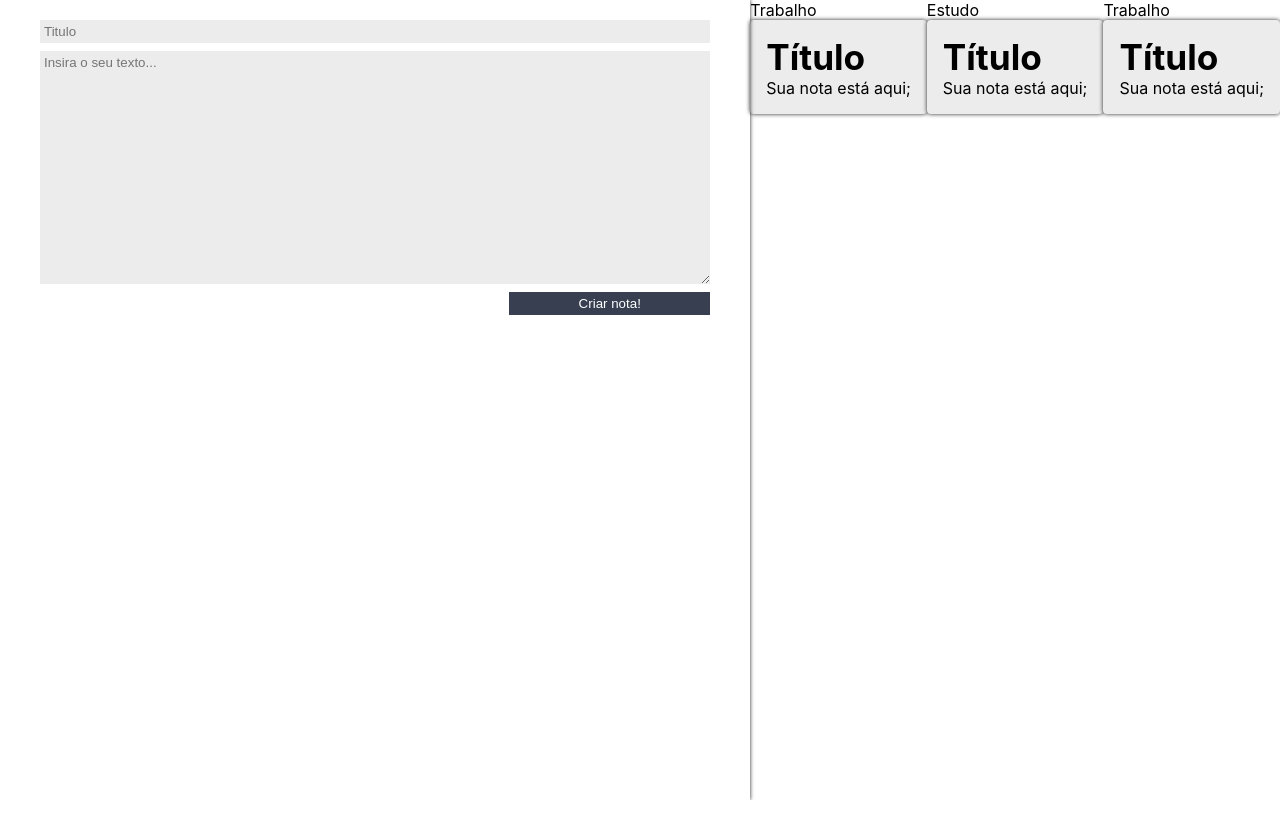
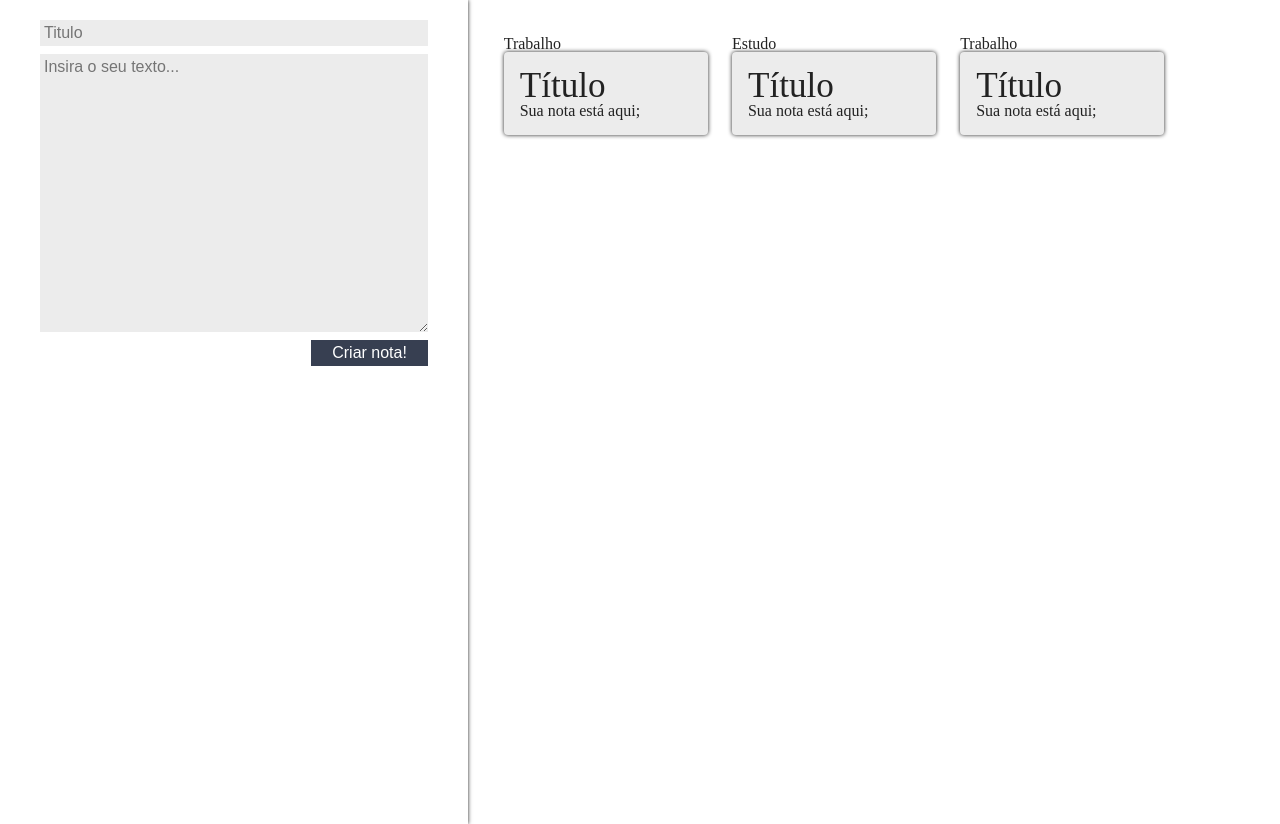
Before and after one commit to Levi-Magny/React-Estudos-Iniciais, a React (Create React App) app in the folder ceep/: page / in a window 1280 px wide. Before the commit the page ends 800 px from the top, so only its background shows below. Built offline with nearby package versions, Linux system fonts and the light colour scheme; the HTML template or start-up script is replaced by a standard one.

Commit message:
Completando o CSS

```diff
--- a/ceep/src/assets/index.css
+++ b/ceep/src/assets/index.css
@@ -1,18 +1,441 @@
-*{
-  box-sizing: border-box;
+html,
+body,
+div,
+span,
+applet,
+object,
+iframe,
+h1,
+h2,
+h3,
+h4,
+h5,
+h6,
+p,
+blockquote,
+pre,
+a,
+abbr,
+acronym,
+address,
+big,
+cite,
+code,
+del,
+dfn,
+em,
+img,
+ins,
+kbd,
+q,
+s,
+samp,
+small,
+strike,
+strong,
+sub,
+sup,
+tt,
+var,
+b,
+u,
+i,
+center,
+dl,
+dt,
+dd,
+ol,
+ul,
+li,
+fieldset,
+form,
+label,
+legend,
+table,
+caption,
+tbody,
+tfoot,
+thead,
+tr,
+th,
+td,
+article,
+aside,
+canvas,
+details,
+embed,
+figure,
+figcaption,
+footer,
+header,
+hgroup,
+menu,
+nav,
+output,
+ruby,
+section,
+summary,
+time,
+mark,
+audio,
+video {
+  margin: 0;
+  padding: 0;
+  border: 0;
+  font-size: 100%;
+  font: inherit;
+  vertical-align: baseline;
+}
+
+/* make sure to set some focus styles for accessibility */
+:focus {
+  outline: 0;
+}
+
+/* HTML5 display-role reset for older browsers */
+article,
+aside,
+details,
+figcaption,
+figure,
+footer,
+header,
+hgroup,
+menu,
+nav,
+section {
+  display: block;
+}
+
+body {
+  line-height: 1;
+}
+
+ol,
+ul {
+  list-style: none;
+}
+
+blockquote,
+q {
+  quotes: none;
+}
+
+blockquote:before,
+blockquote:after,
+q:before,
+q:after {
+  content: "";
+  content: none;
+}
+
+table {
+  border-collapse: collapse;
+  border-spacing: 0;
+}
+
+input[type="search"]::-webkit-search-cancel-button,
+input[type="search"]::-webkit-search-decoration,
+input[type="search"]::-webkit-search-results-button,
+input[type="search"]::-webkit-search-results-decoration {
+  -webkit-appearance: none;
+  -moz-appearance: none;
+}
+
+input[type="search"] {
+  -webkit-appearance: none;
+  -moz-appearance: none;
+  -webkit-box-sizing: content-box;
+  -moz-box-sizing: content-box;
+  box-sizing: content-box;
+}
+
+textarea {
+  overflow: auto;
+  vertical-align: top;
+  resize: vertical;
+}
+
+/**
+ * Correct `inline-block` display not defined in IE 6/7/8/9 and Firefox 3.
+ */
+
+audio,
+canvas,
+video {
+  display: inline-block;
+  *display: inline;
+  *zoom: 1;
+  max-width: 100%;
+}
+
+/**
+ * Prevent modern browsers from displaying `audio` without controls.
+ * Remove excess height in iOS 5 devices.
+ */
+
+audio:not([controls]) {
+  display: none;
+  height: 0;
+}
+
+/**
+ * Address styling not present in IE 7/8/9, Firefox 3, and Safari 4.
+ * Known issue: no IE 6 support.
+ */
+
+[hidden] {
+  display: none;
+}
+
+/**
+ * 1. Correct text resizing oddly in IE 6/7 when body `font-size` is set using
+ *    `em` units.
+ * 2. Prevent iOS text size adjust after orientation change, without disabling
+ *    user zoom.
+ */
+
+html {
+  font-size: 100%; /* 1 */
+  -webkit-text-size-adjust: 100%; /* 2 */
+  -ms-text-size-adjust: 100%; /* 2 */
+}
+
+/**
+ * Address `outline` inconsistency between Chrome and other browsers.
+ */
+
+a:focus {
+  outline: thin dotted;
+}
+
+/**
+ * Improve readability when focused and also mouse hovered in all browsers.
+ */
+
+a:active,
+a:hover {
+  outline: 0;
+}
+
+/**
+ * 1. Remove border when inside `a` element in IE 6/7/8/9 and Firefox 3.
+ * 2. Improve image quality when scaled in IE 7.
+ */
+
+img {
+  border: 0; /* 1 */
+  -ms-interpolation-mode: bicubic; /* 2 */
+}
+
+/**
+ * Address margin not present in IE 6/7/8/9, Safari 5, and Opera 11.
+ */
+
+figure {
+  margin: 0;
+}
+
+/**
+ * Correct margin displayed oddly in IE 6/7.
+ */
+
+form {
+  margin: 0;
+}
+
+/**
+ * Define consistent border, margin, and padding.
+ */
+
+fieldset {
+  border: 1px solid #c0c0c0;
+  margin: 0 2px;
+  padding: 0.35em 0.625em 0.75em;
+}
+
+/**
+ * 1. Correct color not being inherited in IE 6/7/8/9.
+ * 2. Correct text not wrapping in Firefox 3.
+ * 3. Correct alignment displayed oddly in IE 6/7.
+ */
+
+legend {
+  border: 0; /* 1 */
+  padding: 0;
+  white-space: normal; /* 2 */
+  *margin-left: -7px; /* 3 */
+}
+
+/**
+ * 1. Correct font size not being inherited in all browsers.
+ * 2. Address margins set differently in IE 6/7, Firefox 3+, Safari 5,
+ *    and Chrome.
+ * 3. Improve appearance and consistency in all browsers.
+ */
+
+button,
+input,
+select,
+textarea {
+  font-size: 100%; /* 1 */
+  margin: 0; /* 2 */
+  vertical-align: baseline; /* 3 */
+  *vertical-align: middle; /* 3 */
+}
+
+/**
+ * Address Firefox 3+ setting `line-height` on `input` using `!important` in
+ * the UA stylesheet.
+ */
+
+button,
+input {
+  line-height: normal;
+}
+
+/**
+ * Address inconsistent `text-transform` inheritance for `button` and `select`.
+ * All other form control elements do not inherit `text-transform` values.
+ * Correct `button` style inheritance in Chrome, Safari 5+, and IE 6+.
+ * Correct `select` style inheritance in Firefox 4+ and Opera.
+ */
+
+button,
+select {
+  text-transform: none;
+}
+
+/**
+ * 1. Avoid the WebKit bug in Android 4.0.* where (2) destroys native `audio`
+ *    and `video` controls.
+ * 2. Correct inability to style clickable `input` types in iOS.
+ * 3. Improve usability and consistency of cursor style between image-type
+ *    `input` and others.
+ * 4. Remove inner spacing in IE 7 without affecting normal text inputs.
+ *    Known issue: inner spacing remains in IE 6.
+ */
+
+button,
+html input[type="button"], /* 1 */
+input[type="reset"],
+input[type="submit"] {
+  -webkit-appearance: button; /* 2 */
+  cursor: pointer; /* 3 */
+  *overflow: visible; /* 4 */
+}
+
+/**
+ * Re-set default cursor for disabled elements.
+ */
+
+button[disabled],
+html input[disabled] {
+  cursor: default;
+}
+
+/**
+ * 1. Address box sizing set to content-box in IE 8/9.
+ * 2. Remove excess padding in IE 8/9.
+ * 3. Remove excess padding in IE 7.
+ *    Known issue: excess padding remains in IE 6.
+ */
+
+input[type="checkbox"],
+input[type="radio"] {
+  box-sizing: border-box; /* 1 */
+  padding: 0; /* 2 */
+  *height: 13px; /* 3 */
+  *width: 13px; /* 3 */
+}
+
+/**
+ * 1. Address `appearance` set to `searchfield` in Safari 5 and Chrome.
+ * 2. Address `box-sizing` set to `border-box` in Safari 5 and Chrome
+ *    (include `-moz` to future-proof).
+ */
+
+input[type="search"] {
+  -webkit-appearance: textfield; /* 1 */
+  -moz-box-sizing: content-box;
+  -webkit-box-sizing: content-box; /* 2 */
+  box-sizing: content-box;
+}
+
+/**
+ * Remove inner padding and search cancel button in Safari 5 and Chrome
+ * on OS X.
+ */
+
+input[type="search"]::-webkit-search-cancel-button,
+input[type="search"]::-webkit-search-decoration {
+  -webkit-appearance: none;
+}
+
+/**
+ * Remove inner padding and border in Firefox 3+.
+ */
+
+button::-moz-focus-inner,
+input::-moz-focus-inner {
+  border: 0;
+  padding: 0;
+}
+
+/**
+ * 1. Remove default vertical scrollbar in IE 6/7/8/9.
+ * 2. Improve readability and alignment in all browsers.
+ */
+
+textarea {
+  overflow: auto; /* 1 */
+  vertical-align: top; /* 2 */
+}
+
+/**
+ * Remove most spacing between table cells.
+ */
+
+table {
+  border-collapse: collapse;
+  border-spacing: 0;
+}
+
+html,
+button,
+input,
+select,
+textarea {
+  color: #222;
+}
+
+::-moz-selection {
+  background: #b3d4fc;
+  text-shadow: none;
+}
+
+::selection {
+  background: #b3d4fc;
+  text-shadow: none;
+}
+
+img {
+  vertical-align: middle;
+}
+
+fieldset {
+  border: 0;
   margin: 0;
   padding: 0;
 }
-body {
-  margin: 0;
-  font-family: -apple-system, BlinkMacSystemFont, 'Segoe UI', 'Roboto', 'Oxygen',
-    'Ubuntu', 'Cantarell', 'Fira Sans', 'Droid Sans', 'Helvetica Neue',
-    sans-serif;
-  -webkit-font-smoothing: antialiased;
-  -moz-osx-font-smoothing: grayscale;
+
+textarea {
+  resize: vertical;
 }
 
-code {
-  font-family: source-code-pro, Menlo, Monaco, Consolas, 'Courier New',
-    monospace;
+.chromeframe {
+  margin: 0.2em 0;
+  background: #ccc;
+  color: #000;
+  padding: 0.2em 0;
 }
--- a/ceep/src/components/ListaDeNotas/estilo.css
+++ b/ceep/src/components/ListaDeNotas/estilo.css
@@ -1,6 +1,15 @@
 .lista-notas {
-    display: flex;
-    flex-direction:row;
-    list-style: none;
-    flex-wrap: wrap;
+    background-color: var(--fundo);
+    flex-grow: 3;
+    display: grid;
+    grid-template-columns: auto auto auto auto auto;
+    list-style-type: none;
+    padding-left: 24px;
+    padding-top: 24px;
 }
+.lista-notas_item {
+    margin: 12px;
+    max-width: 240px;
+    max-height: 400px;
+    display: inline;
+}
```
